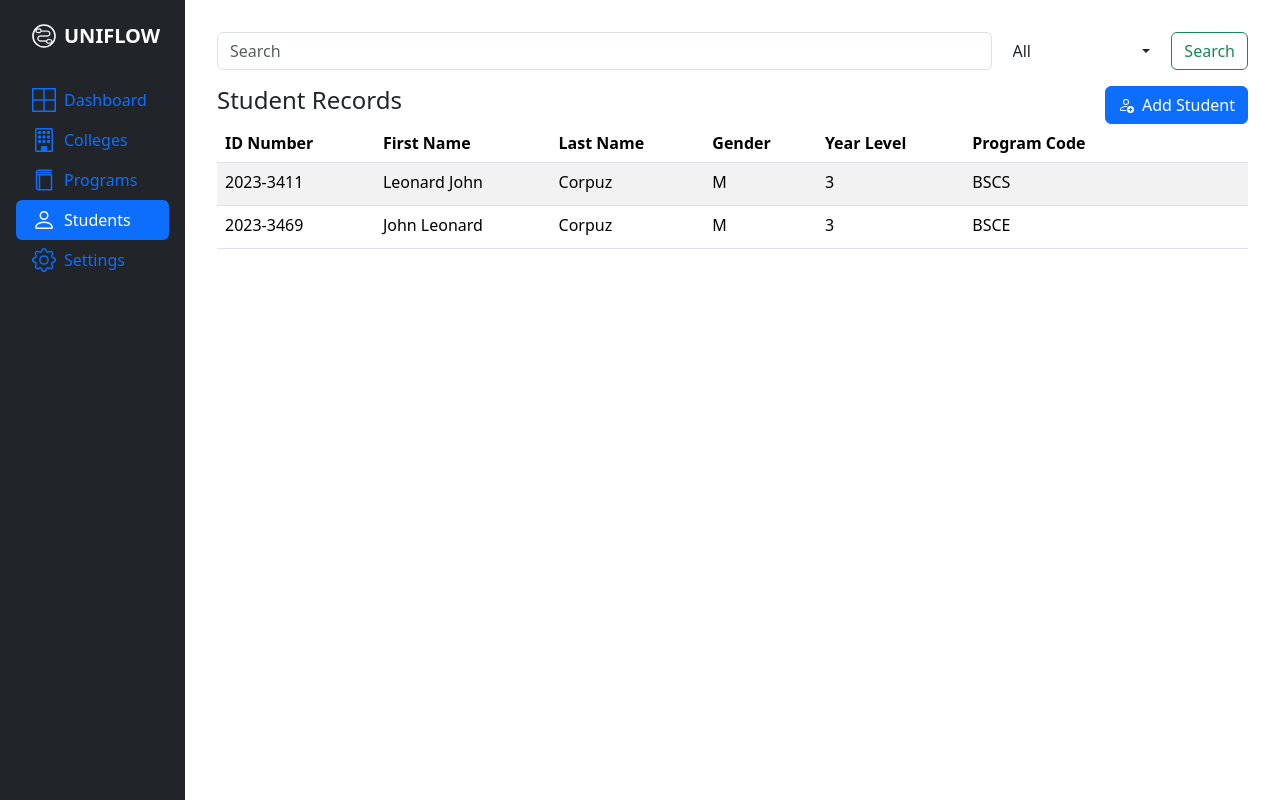
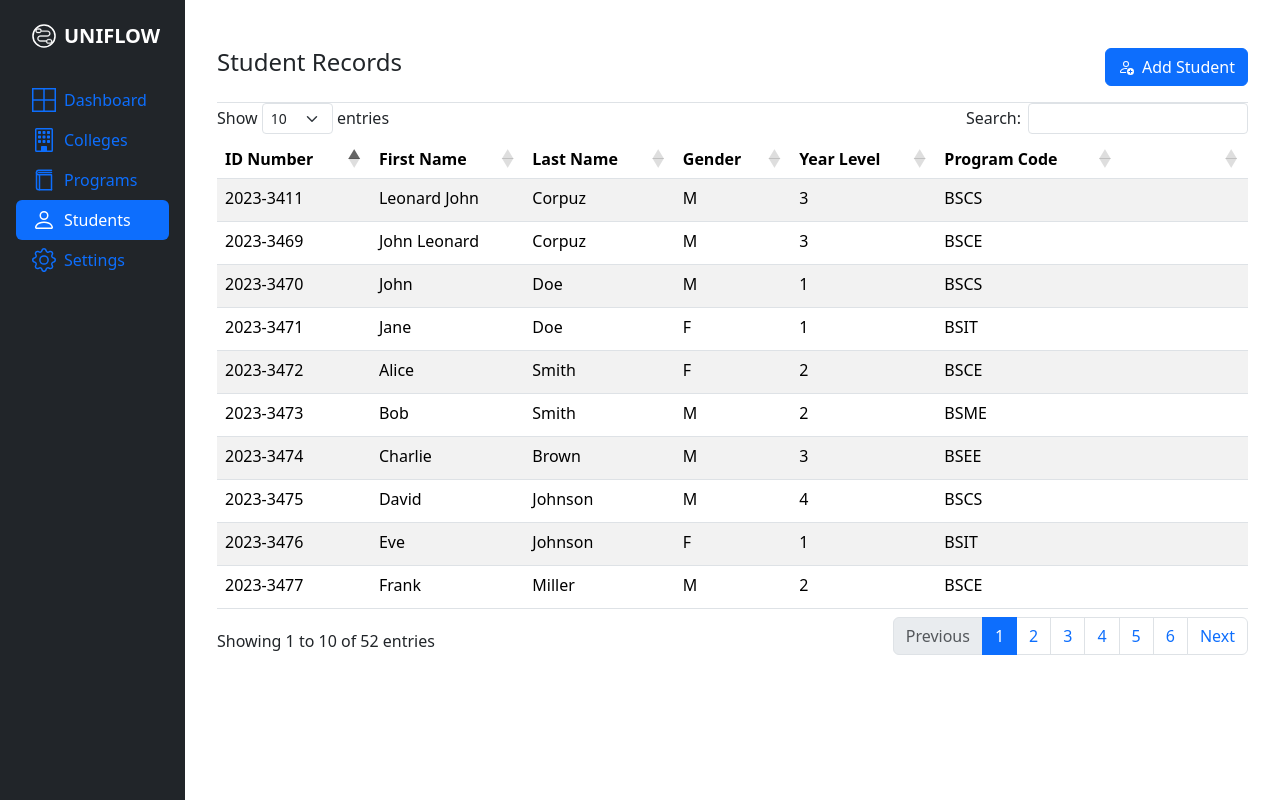
Before and after one commit to KnightmareLeon/simple-student-information-system-webapp, a Flask app: page /students in a window 1280 px wide. Run offline with Flask 3, Linux system fonts and the light colour scheme; some libraries are stand-ins or nearby versions.

Commit message:
feat(views): add pagination, sorting, and sorting(refactored) support for tables with DataTables

```diff
--- a/src/controllers/collegesController.py
+++ b/src/controllers/collegesController.py
@@ -3,6 +3,7 @@ from src.models.collegesModel import CollegesModel
 
 colleges_bp = Blueprint("colleges", __name__)
 current_page : int = 1
+max_page : int = 1
 records : list[dict] = []
 
 @colleges_bp.route("/colleges")
@@ -10,4 +11,4 @@ def index():
     global records
     if(len(records) == 0):
         records = CollegesModel.getRecords()
-    return render_template("colleges/index.html", active_page = 'colleges', header_var='College', records=records)
+    return render_template("colleges/index.html", active_page = 'colleges', header_var='College', records=records, current_page=current_page, max_page=max_page)
--- a/src/controllers/programsController.py
+++ b/src/controllers/programsController.py
@@ -3,6 +3,7 @@ from src.models.programsModel import ProgramsModel
 
 programs_bp = Blueprint("programs", __name__)
 current_page : int = 1
+max_page : int = 1
 records : list[dict] = []
 
 @programs_bp.route("/programs")
@@ -10,4 +11,4 @@ def index():
     global records
     if(len(records) == 0):
         records = ProgramsModel.getRecords()
-    return render_template("programs/index.html", active_page = 'programs', header_var='Program', records=records)
+    return render_template("programs/index.html", active_page = 'programs', header_var='Program', records=records, current_page=current_page, max_page=max_page)
--- a/src/controllers/studentsController.py
+++ b/src/controllers/studentsController.py
@@ -1,7 +1,9 @@
 from flask import Blueprint, render_template
 from src.models.studentsModel import StudentsModel
+
 students_bp = Blueprint("students", __name__)
 current_page : int = 1
+max_page : int = 1
 records : list[dict] = []
 
 @students_bp.route("/students")
@@ -9,4 +11,4 @@ def index():
     global records
     if(len(records) == 0):
         records = StudentsModel.getRecords()
-    return render_template("students/index.html", active_page = 'students', header_var='Student', records=records)
+    return render_template("students/index.html", active_page = 'students', header_var='Student', records=records, current_page=current_page, max_page=max_page)
--- a/src/models/programsModel.py
+++ b/src/models/programsModel.py
@@ -5,5 +5,8 @@ class ProgramsModel():
 
         return [
             {'Code' : 'BSCS', 'Name' : 'Bachelor of Science in Computer Science', 'CollegeCode' : 'CCS'},
-            {'Code' : 'BSCE', 'Name' : 'Bachelor of Science in Civil Engineering', 'CollegeCode' : 'COE'}
+            {'Code' : 'BSCE', 'Name' : 'Bachelor of Science in Civil Engineering', 'CollegeCode' : 'COE'},
+            {'Code' : 'BSIT', 'Name' : 'Bachelor of Science in Information Technology', 'CollegeCode' : 'CCS'},
+            {'Code' : 'BSEE', 'Name' : 'Bachelor of Science in Electrical Engineering', 'CollegeCode' : 'COE'},
+            {'Code' : 'BSME', 'Name' : 'Bachelor of Science in Mechanical Engineering', 'CollegeCode' : 'COE'}
         ]
--- a/src/views/static/script.js
+++ b/src/views/static/script.js
@@ -5,3 +5,7 @@ toggleHeader.addEventListener('click', () => {
     sidebar.classList.toggle('minimized');
     document.cookie = "sidebar=" + (sidebar.classList.contains('minimized') ? "minimized" : "expanded") + ";path=/";
 });
+
+let collegeTable = new DataTable('#CollegeTable');
+let programTable = new DataTable('#ProgramTable');
+let studentTable = new DataTable('#StudentTable');
--- a/src/views/templates/base.html
+++ b/src/views/templates/base.html
@@ -8,6 +8,9 @@
     <link rel="stylesheet" href="https://cdn.jsdelivr.net/npm/bootstrap@5.3.3/dist/css/bootstrap.min.css">
     <!-- Bootstrap Select CSS -->
     <link rel="stylesheet" href="https://cdn.jsdelivr.net/npm/bootstrap-select@1.14.0-beta3/dist/css/bootstrap-select.min.css">
+    <!-- DataTables + Bootstrap 5 CSS -->
+    <link rel="stylesheet" href="https://cdnjs.cloudflare.com/ajax/libs/twitter-bootstrap/5.3.3/css/bootstrap.min.css">
+    <link rel="stylesheet" href="https://cdn.datatables.net/2.3.4/css/dataTables.bootstrap5.css">
     <!-- Custom Stylesheet-->
     <link rel="stylesheet" href="{{ url_for('static', filename='style.css') }}">
 </head>
@@ -95,7 +98,7 @@
         </nav>
 
         <!-- Main Content -->
-    <div class="content col">
+        <div class="content col d-flex flex-column vh-100">
             {% block content %}
 
             {% endblock %}
@@ -103,11 +106,15 @@
 
     </div>
     <!-- jQuery -->
-    <script src="https://code.jquery.com/jquery-3.6.0.min.js"></script>
+    <script src="https://code.jquery.com/jquery-3.7.1.js"></script>
     <!-- Bootstrap JS -->
     <script src="https://cdn.jsdelivr.net/npm/bootstrap@5.3.3/dist/js/bootstrap.bundle.min.js"></script>
     <!-- Bootstrap Select JS -->
     <script src="https://cdn.jsdelivr.net/npm/bootstrap-select@1.14.0-beta3/dist/js/bootstrap-select.min.js"></script>
+    <!-- DataTables JS -->
+    <script src="https://cdn.datatables.net/2.3.4/js/dataTables.min.js"></script>
+    <!-- DataTables + Bootstrap JS -->
+    <script src="https://cdn.datatables.net/2.3.4/js/dataTables.bootstrap5.js"></script>
     <!-- Custom Script-->
     <script src="{{ url_for('static', filename='script.js') }}"></script>
 </div>
--- a/src/views/templates/colleges/index.html
+++ b/src/views/templates/colleges/index.html
@@ -4,12 +4,6 @@
 
 {% block content %}
     {{super()}}
-{% endblock %}
-
-{% block filteroptions %}
-<option value="1" selected>All</option>
-<option value="2">Code</option>
-<option value="3">Name</option>
 {% endblock %}
 
 {% block addbuttonicon %}
--- a/src/views/templates/partials/_row_buttons.html
+++ b/src/views/templates/partials/_row_buttons.html
@@ -13,4 +13,10 @@
             1h6a1 1 0 0 0 1-1V4.059L11.882 4zM2.5 3h11V2h-11z"/>
         </svg>
     </button>
+    <button class="btn btn-info btn-sm text-light">
+        <svg xmlns="http://www.w3.org/2000/svg" width="16" height="16" fill="currentColor" class="bi bi-info-square" viewBox="0 0 16 16">
+            <path d="M14 1a1 1 0 0 1 1 1v12a1 1 0 0 1-1 1H2a1 1 0 0 1-1-1V2a1 1 0 0 1 1-1zM2 0a2 2 0 0 0-2 2v12a2 2 0 0 0 2 2h12a2 2 0 0 0 2-2V2a2 2 0 0 0-2-2z"/>
+            <path d="m8.93 6.588-2.29.287-.082.38.45.083c.294.07.352.176.288.469l-.738 3.468c-.194.897.105 1.319.808 1.319.545 0 1.178-.252 1.465-.598l.088-.416c-.2.176-.492.246-.686.246-.275 0-.375-.193-.304-.533zM9 4.5a1 1 0 1 1-2 0 1 1 0 0 1 2 0"/>
+        </svg>
+    </button>
 </td>
--- a/src/views/templates/students/index.html
+++ b/src/views/templates/students/index.html
@@ -4,16 +4,6 @@
 
 {% block content %}
     {{super()}}
-{% endblock %}
-
-{% block filteroptions %}
-<option value="1" selected>All</option>
-<option value="2">ID Number</option>
-<option value="3">First Name</option>
-<option value="4">Last Name</option>
-<option value="5">Gender</option>
-<option value="6">Year Level</option>
-<option value="7">Program Code</option>
 {% endblock %}
 
 {% block addbuttonicon %}
--- a/src/views/templates/table_base.html
+++ b/src/views/templates/table_base.html
@@ -3,16 +3,7 @@
 {% block title %} {% endblock %}
 
 {% block content %}
-<div class="content-header d-flex flex-nowrap align-items-center gap-2 mb-3">
-    <input class="form-control flex-grow-1" type="search" placeholder="Search">
-    <select class="selectpicker" data-live-search="true">
-        {% block filteroptions %}
-
-        {% endblock %}
-    </select>
-    <button class="btn btn-outline-success" type="submit">Search</button>
-</div>
-<div class="content-table-header d-flex flex-nowrap justify-content-between">
+<div class="content-table-header d-flex flex-nowrap justify-content-between border-bottom py-3">
     <h4>{{ header_var}} Records</h4>
     <button type="button" class="btn btn-primary d-flex align-items-center" data-bs-toggle="modal" data-bs-target="#addRecordModal">
         <span class="icon me-2">
@@ -23,7 +14,8 @@
         Add {{ header_var }}
     </button>
 </div>
-<table class="table table-striped table-hover">
+<div class="table-responsive flex-grow-1">
+    <table id="{{header_var}}Table" class="table table-striped table-hover">
         <thead>
             <tr>
                 {% block tableheader %}
@@ -53,5 +45,5 @@
             {% endblock %}
         </tbody>
     </table>
-
+</div>
 {% endblock %}
```
Also changed, not shown: src/models/studentsModel.py (+51 -1 lines), src/views/templates/programs/index.html (+0 -7 lines). Lines whose indentation alone changed are shown as unchanged.
